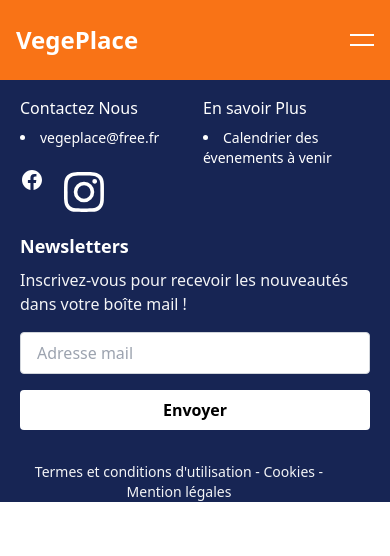
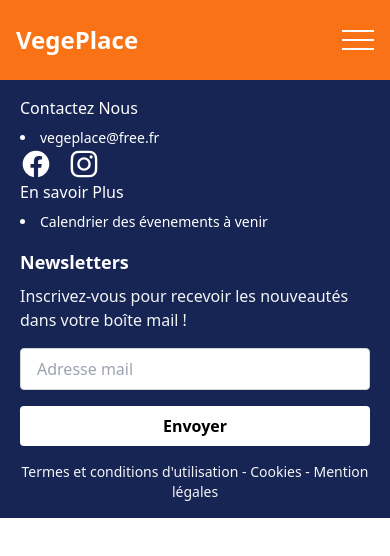
Before and after one commit to floh68/vegeplace, a Vue app: page / in a window 390 px wide. Shown: the top 556 px of the page. Built offline with nearby package versions, Linux system fonts and the light colour scheme.

Commit message:
footer clean Co-authored-by: Florian Houtmann  <floh68@users.noreply.github.com>

```diff
--- /dev/null
+++ b/src/Pages/favori.vue
@@ -0,0 +1,7 @@
+<script setup lang="ts"></script>
+<template>
+    <br>
+    <br>
+    <br>
+    favoris
+</template>
--- a/src/Pages/panier.vue
+++ b/src/Pages/panier.vue
@@ -1,3 +1,7 @@
 <template>
-    cd
+    <br>
+    <br>
+    <br>
+    <br>
+    panier
 </template>
--- a/src/components/FooterPage.vue
+++ b/src/components/FooterPage.vue
@@ -1,58 +1,62 @@
 <script setup lang="ts">
-import IconLogo from '@/components/icons/IconLogo.vue'
+import { RouterLink } from 'vue-router'
 import IconFacebook from '@/components/icons/IconFacebook.vue'
-import IconTwitter from '@/components/icons/IconTwitter.vue'
 import IconInstagram from '@/components/icons/IconInstagram.vue'
-import IconLinkedin from '@/components/icons/IconLinkedin.vue'
 </script>
 <template>
-    <footer class="bg-blue-950 px-5 pt-4">
-      <div class="text-white columns-2">
+  <footer class="bg-blue-950 px-5 py-4">
+    <div class="text-white md:grid md:grid-cols-3 md:gap-8">
       <div class="H4">
         Contactez Nous
         <ul class="list-disc list-inside">
-              <li class="text-sm pt-2">
+          <li class="text-sm pt-2 hover:text-[#B3F274]">
             <a href="vegeplace@free.fr">vegeplace@free.fr</a>
+          </li>
+        </ul>
+                <ul class="flex space-x-4">
+            <li>
+              <a href="#" class="text-white">
+                <IconFacebook class="sm:w-30 sm:h-30 w-8 h-8" />
+              </a>
+            </li>
+            <li>
+              <a href="#">
+                <IconInstagram class="sm:w-30 sm:h-30 w-8 h-8" />
+              </a>
             </li>
           </ul>
       </div>
       <div class="H4">
         En savoir Plus
         <ul class="list-disc list-inside">
-              <li class="text-sm pt-2">
+          <RouterLink to="/">
+          <li class="text-sm pt-2 hover:text-[#B3F274]">
             Calendrier des évenements à venir
           </li>
+          </RouterLink>
         </ul>
       </div>
-      </div>
-      <ul class="flex space-x-4">
-  <li>
-    <a href="#" class="text-white"><IconFacebook class="w-30 h-30" /></a>
-  </li>
-  <li>
-    <a href="#"><IconInstagram class="sm:w-30 sm:h-30 w-12 h-12" /></a>
-  </li>
-</ul>
-  <div class="container mx-auto">
-    <div class="grid grid-cols-1 md:grid-cols-2 lg:grid-cols-3 gap-8">
-      <div class="col-span-2 lg:col-span-1">
+      <div>
         <h4 class="text-lg text-white mt-4 mb-2">Newsletters</h4>
         <p class="text-gray-100 mb-4">Inscrivez-vous pour recevoir les nouveautés dans votre boîte mail !</p>
         <form class="flex flex-col md:flex-row">
-          <input class="w-full md:w-3/4 bg-white border border-gray-300 rounded py-2 px-4 placeholder-gray-400 mb-4 md:mb-0 text-gray-800" type="text" placeholder="Adresse mail">
+          <input
+            class="w-full md:w-3/4 bg-white border border-gray-300 rounded py-2 px-4 placeholder-gray-400 mb-4 md:mb-0 text-gray-800"
+            type="text" placeholder="Adresse mail">
           <div class="w-full md:w-1/4 md:ml-4">
-            <button class="bg-white text-black font-semibold py-2 px-4 rounded w-full hover:bg-black hover:text-white">Envoyer</button>
+            <button
+              class="bg-white text-black font-semibold py-2 px-4 rounded w-full hover:bg-black hover:text-white">Envoyer</button>
           </div>
         </form>
       </div>
-      <div class="col-span-1 lg:col-span-2">
-        <p class="text-center text-sm text-gray-100">
-          <a href="#" class="hover:text-black">Termes et conditions d'utilisation</a> -
-          <a href="#" class="hover:text-black">Cookies</a> -
-          <RouterLink to="/mentions" class="hover:text-black">Mention légales</RouterLink>
+    </div>
+    <div class="container mx-auto">
+      <div class="text-center mt-4">
+        <p class="text-sm text-gray-100">
+          <a href="#" class="hover:text-[#B3F274]">Termes et conditions d'utilisation</a> -
+          <a href="#" class="hover:text-[#B3F274]">Cookies</a> -
+        <RouterLink to="/mentions" class="hover:text-[#B3F274]">Mention légales</RouterLink>
       </p>
     </div>
   </div>
-  </div>
-    </footer>
-</template>
+</footer></template>
--- a/src/components/HeaderPage.vue
+++ b/src/components/HeaderPage.vue
@@ -1,49 +1,50 @@
 <template>
   <header class="flex items-center justify-between px-4 h-20 bg-orange-500">
     <a href="/">
-      <h1 class="text-white text-2xl font-bold">VegePlace</h1>
+      <h1 class="text-white text-2xl font-bold" @click=closeMenu>VegePlace</h1>
     </a>
     <nav class="hidden lg:flex items-center gap-4">
       <ul class="flex gap-4">
         <li>
-          <router-link to="/panier" class="block p-4 rounded-lg text-white" active-class="bg-indigo-500">
+          <router-link to="/panier" class="block p-4 rounded-lg text-white" @click=closeMenu>
             Panier
           </router-link>
         </li>
         <li>
-          <router-link to="/profil" class="block p-4 rounded-lg text-white" active-class="bg-indigo-500">
+          <router-link to="/profil" class="block p-4 rounded-lg text-white" @click=closeMenu>
             Profil
           </router-link>
         </li>
         <li>
-          <router-link to="/favori" class="block p-4 rounded-lg text-white" active-class="bg-indigo-500">
+          <router-link to="/favori" class="block p-4 rounded-lg text-white" @click=closeMenu>
             Favori
           </router-link>
         </li>
       </ul>
     </nav>
-    <button class="h-3 w-6 flex flex-col justify-between lg:hidden text-white z-10" @click="menuIsOpen = !menuIsOpen">
-      <span class="block h-[2px] w-full bg-white transition duration-300"
-        :class="{ 'translate-y-[5px] rotate-45': menuIsOpen }"></span>
-      <span class="block h-[2px] w-full bg-white transition duration-300"
-        :class="{ '-translate-y-[5px] -rotate-45': menuIsOpen }"></span>
-    </button>
+          <button class="h-5 w-8 flex flex-col justify-between lg:hidden text-black z-10" @click="menuIsOpen = !menuIsOpen">
+              <span class="block h-[2px] w-8 bg-white transition duration-300"
+                  :class="{ 'translate-y-[10px] rotate-45': menuIsOpen }"></span>
+              <span class="block h-[2px] w-full bg-white transition duration-300"
+                  :class="{ '-translate-y-[8px] -rotate-45': menuIsOpen }"></span>
+              <span class="block h-[2px] w-full bg-white transition duration-300" :class="{ 'hidden': menuIsOpen }"></span>
+          </button>
     <nav
       class="fixed z-10 inset-0 mt-20 flex flex-col justify-between py-12 px-6 bg-orange-500 lg:static lg:mt-0 lg:flex-row lg:flex-1"
       :class="{ 'invisible opacity-0': !menuIsOpen, 'visible opacity-100': menuIsOpen }">
       <ul class="flex flex-col gap-4">
         <li>
-          <router-link to="/panier" class="block p-4 rounded-lg text-white" active-class="bg-indigo-500">
+          <router-link to="/panier" class="block p-4 rounded-lg text-white text-4xl" @click=closeMenu>
             Panier
           </router-link>
         </li>
         <li>
-          <router-link to="/profil" class="block p-4 rounded-lg text-white" active-class="bg-indigo-500">
+          <router-link to="/profil" class="block p-4 rounded-lg text-white text-4xl" @click=closeMenu>
             Profil
           </router-link>
         </li>
         <li>
-          <router-link to="/favori" class="block p-4 rounded-lg text-white" active-class="bg-indigo-500">
+          <router-link to="/favori" class="block p-4 rounded-lg text-white text-4xl" @click=closeMenu>
             Favori
           </router-link>
         </li>
@@ -54,6 +55,7 @@
 
 <script setup lang="ts">
 import { ref } from 'vue';
+const closeMenu = () => { menuIsOpen.value = false; };
+const menuIsOpen = ref(false);
 
-const menuIsOpen = ref(false);
 </script>
--- a/src/router/index.ts
+++ /dev/null
@@ -1,33 +0,0 @@
-import { createRouter, createWebHistory } from 'vue-router'
-import index from '@/Pages/index.vue'
-import profil from '@/Pages/Profil.vue'
-import panier from '@/Pages/panier.vue'
-import mentionsVue from '@/Pages/mentions.vue'
-
-const router = createRouter({
-  history: createWebHistory(import.meta.env.BASE_URL),
-  routes: [
-    {
-      path: '/',
-      name: 'home',
-      component: index
-    },
-    {
-      path: '/panier',
-      name: 'panier',
-      component: panier
-    },
-    {
-      path: '/profil',
-      name: 'profil',
-      component: profil
-    },
-    {
-      path: '/mentions',
-      name: 'mentions',
-      component: mentionsVue
-    }
-  ]
-})
-
-export default router
```
Also changed, not shown: src/components/icons/logo.png (added). Lines whose indentation alone changed are shown as unchanged.
